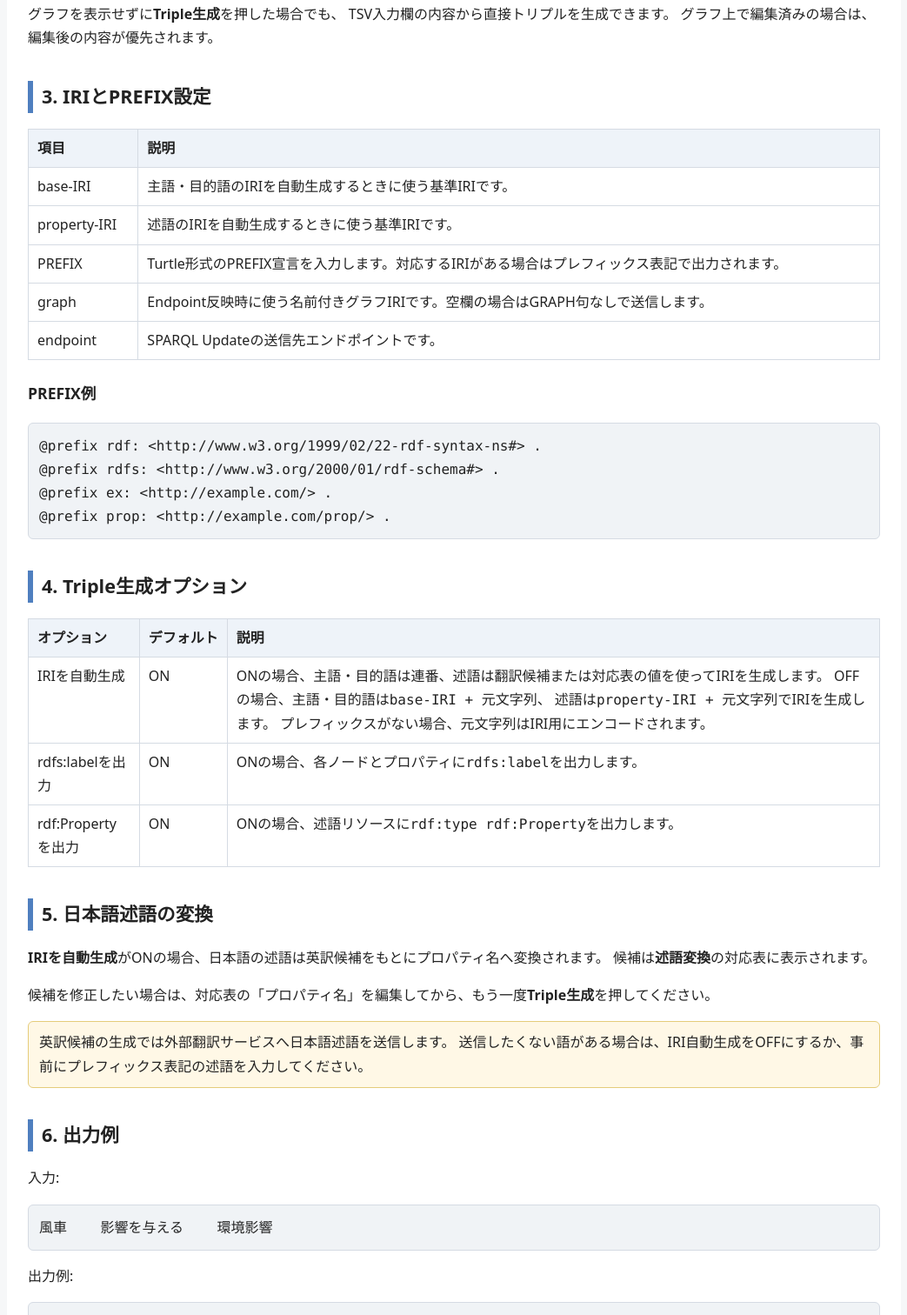
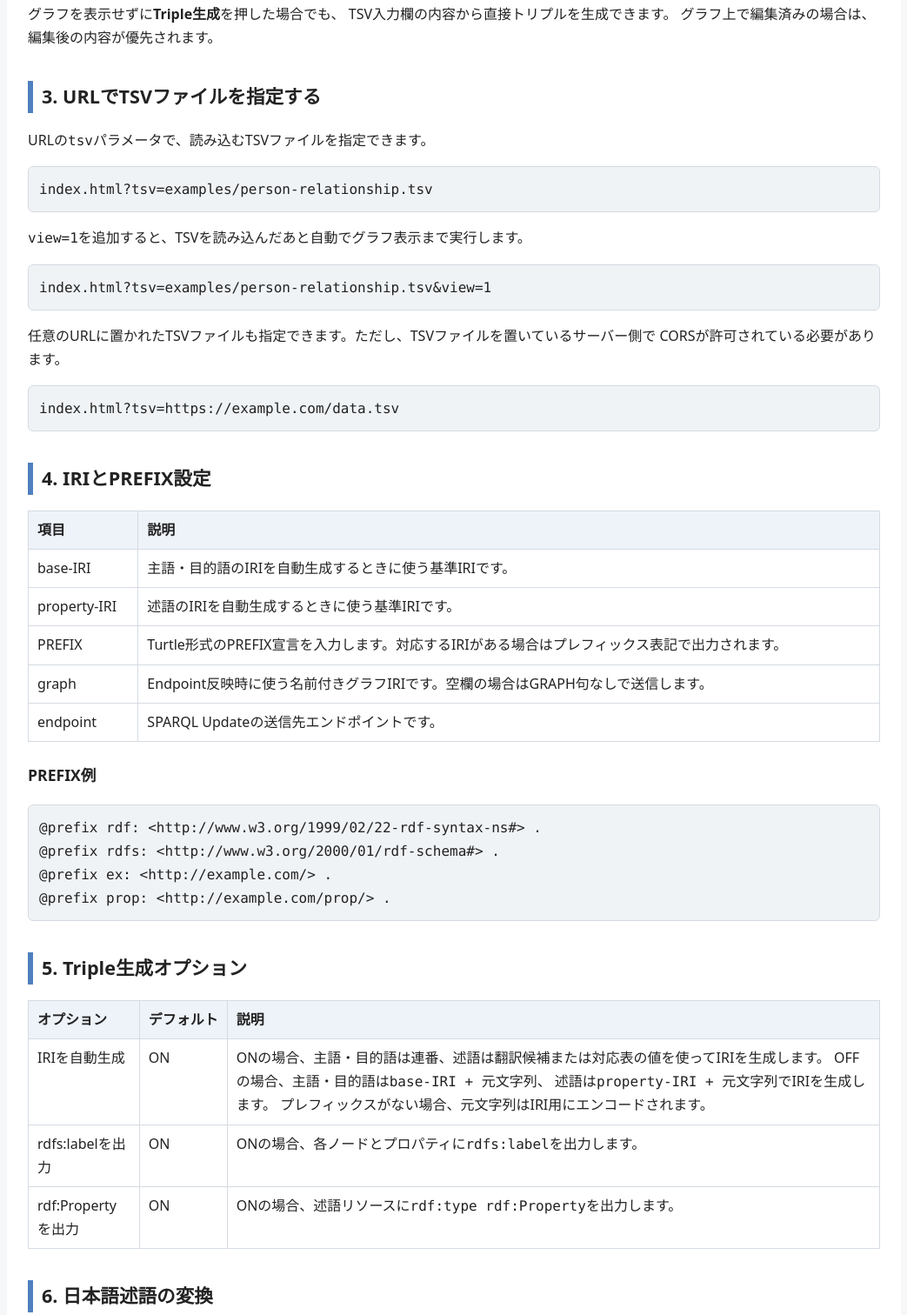
Before and after one commit to oecu-kozaki-lab/TSV2KG-Editor, a plain HTML site: page help.html in a window 1280 px wide. Shown: the part 1197-2709 px from the top of the page at 87% size, without its empty margins (118-1161 px from the left). Drawn offline with Linux system fonts and the light colour scheme.

Commit message:
TSVを指定して公開する機能を追加

```diff
--- a/help.html
+++ b/help.html
@@ -161,7 +161,27 @@
       グラフ上で編集済みの場合は、編集後の内容が優先されます。
     </p>
 
-    <h2>3. IRIとPREFIX設定</h2>
+    <h2>3. URLでTSVファイルを指定する</h2>
+    <p>
+      URLの<code>tsv</code>パラメータで、読み込むTSVファイルを指定できます。
+    </p>
+
+    <pre>index.html?tsv=examples/person-relationship.tsv</pre>
+
+    <p>
+      <code>view=1</code>を追加すると、TSVを読み込んだあと自動でグラフ表示まで実行します。
+    </p>
+
+    <pre>index.html?tsv=examples/person-relationship.tsv&amp;view=1</pre>
+
+    <p>
+      任意のURLに置かれたTSVファイルも指定できます。ただし、TSVファイルを置いているサーバー側で
+      CORSが許可されている必要があります。
+    </p>
+
+    <pre>index.html?tsv=https://example.com/data.tsv</pre>
+
+    <h2>4. IRIとPREFIX設定</h2>
     <table>
       <tr>
         <th>項目</th>
@@ -195,7 +215,7 @@
 @prefix ex: &lt;http://example.com/&gt; .
 @prefix prop: &lt;http://example.com/prop/&gt; .</pre>
 
-    <h2>4. Triple生成オプション</h2>
+    <h2>5. Triple生成オプション</h2>
     <table>
       <tr>
         <th>オプション</th>
@@ -224,7 +244,7 @@
       </tr>
     </table>
 
-    <h2>5. 日本語述語の変換</h2>
+    <h2>6. 日本語述語の変換</h2>
     <p>
       <strong>IRIを自動生成</strong>がONの場合、日本語の述語は英訳候補をもとにプロパティ名へ変換されます。
       候補は<strong>述語変換</strong>の対応表に表示されます。
@@ -239,7 +259,7 @@
       送信したくない語がある場合は、IRI自動生成をOFFにするか、事前にプレフィックス表記の述語を入力してください。
     </div>
 
-    <h2>6. 出力例</h2>
+    <h2>7. 出力例</h2>
     <p>
       入力:
     </p>
@@ -259,7 +279,7 @@ prop:affects rdf:type rdf:Property.
 prop:affects rdfs:label "影響を与える"@ja.
 ex:1 prop:affects ex:2.</pre>
 
-    <h2>7. Endpoint反映</h2>
+    <h2>8. Endpoint反映</h2>
     <p>
       <strong>Endpoint反映</strong>ボタンを押すと、生成済みのトリプルをSPARQL Updateの
       <code>INSERT DATA</code>として送信します。
```
Also changed, not shown: js/main.js (+25 -0 lines), 4 other files.
